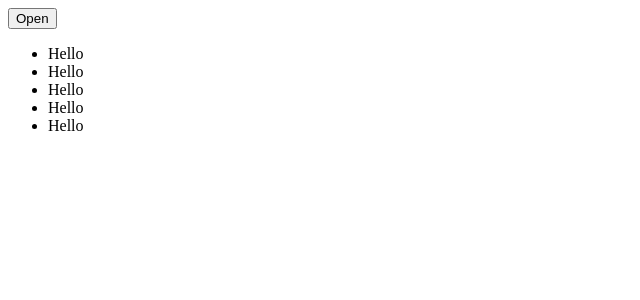
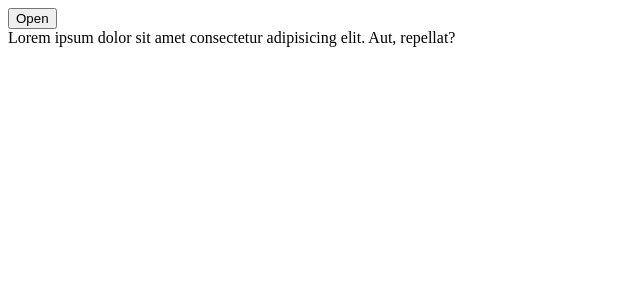
Before and after one commit to mnosumon/hook-practice, a React (Vite) app: page / in a window 1280 px wide. Shown: the top 300 px of the page, without its empty margins (0-640 px from the left). Built offline with nearby package versions, Linux system fonts and the light colour scheme.

Commit message:
Dropdown bacically end

```diff
--- a/src/page/DropDown.jsx
+++ b/src/page/DropDown.jsx
@@ -3,23 +3,25 @@ import React, { useRef } from 'react'
 const DropDown = () => {
     let drofRef = useRef(null)
     let HandleClick = (e) => {
-        // if (drofRef.current.style.display == "none") {
-        //     drofRef.current.style.display = "block"
-        // }else{
-        //     drofRef.current.style.display = "none"
-        // }
-        console.log(e.target);
+        if (drofRef.current.style.display == "none") {
+            drofRef.current.style.display = "block"
+        }else{
+            if (!drofRef.current.contains(e.target)) {
+                drofRef.current.style.display = "none"
+            }
+        }
     }
   return (
-    <div onClick={HandleClick} ref={drofRef}>
-        <button >Open</button>
-        <ul >
+    <div onClick={HandleClick} >
+        <button  >Open</button>
+        <ul ref={drofRef} style={{display: "none", backgroundColor: "red"}}>
             <li>Hello</li>
             <li>Hello</li>
             <li>Hello</li>
             <li>Hello</li>
             <li>Hello</li>
         </ul>
+        <div>Lorem ipsum dolor sit amet consectetur adipisicing elit. Aut, repellat?</div>
     </div>
   )
 }
```
